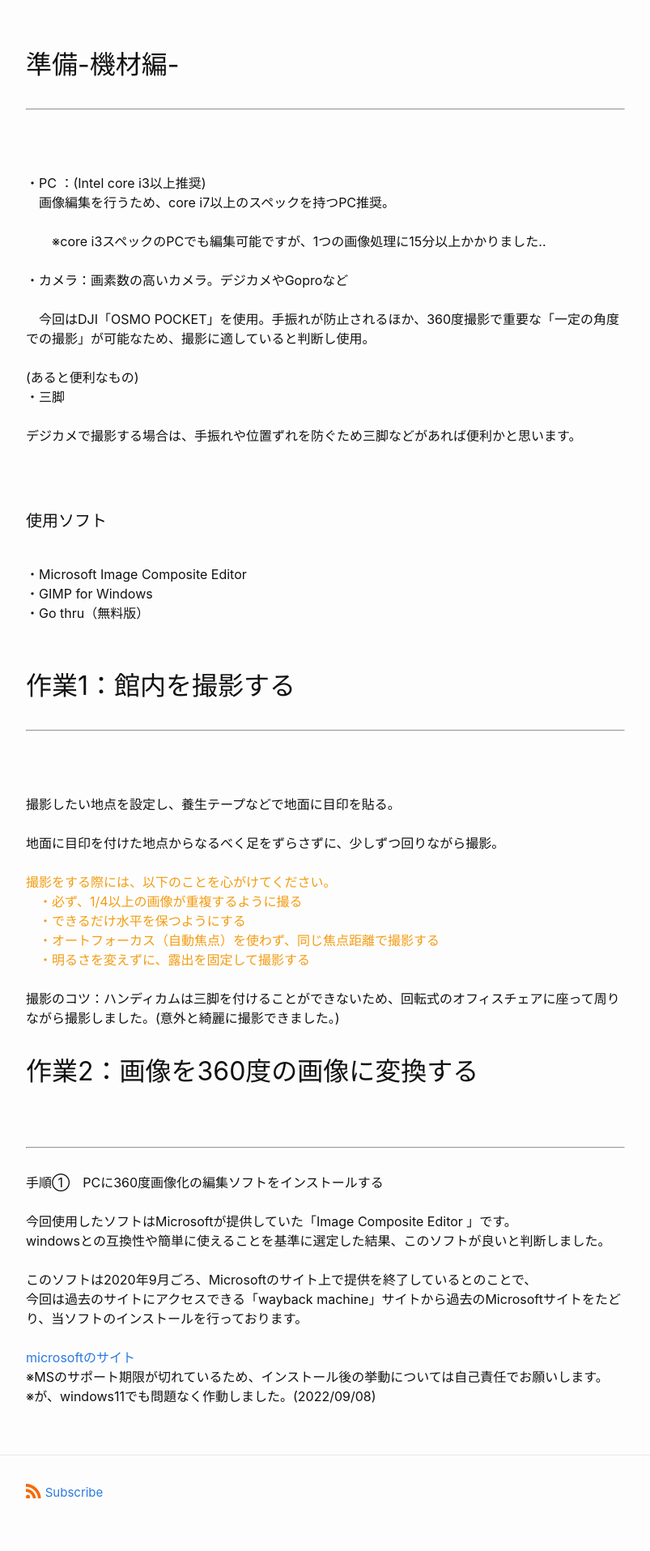
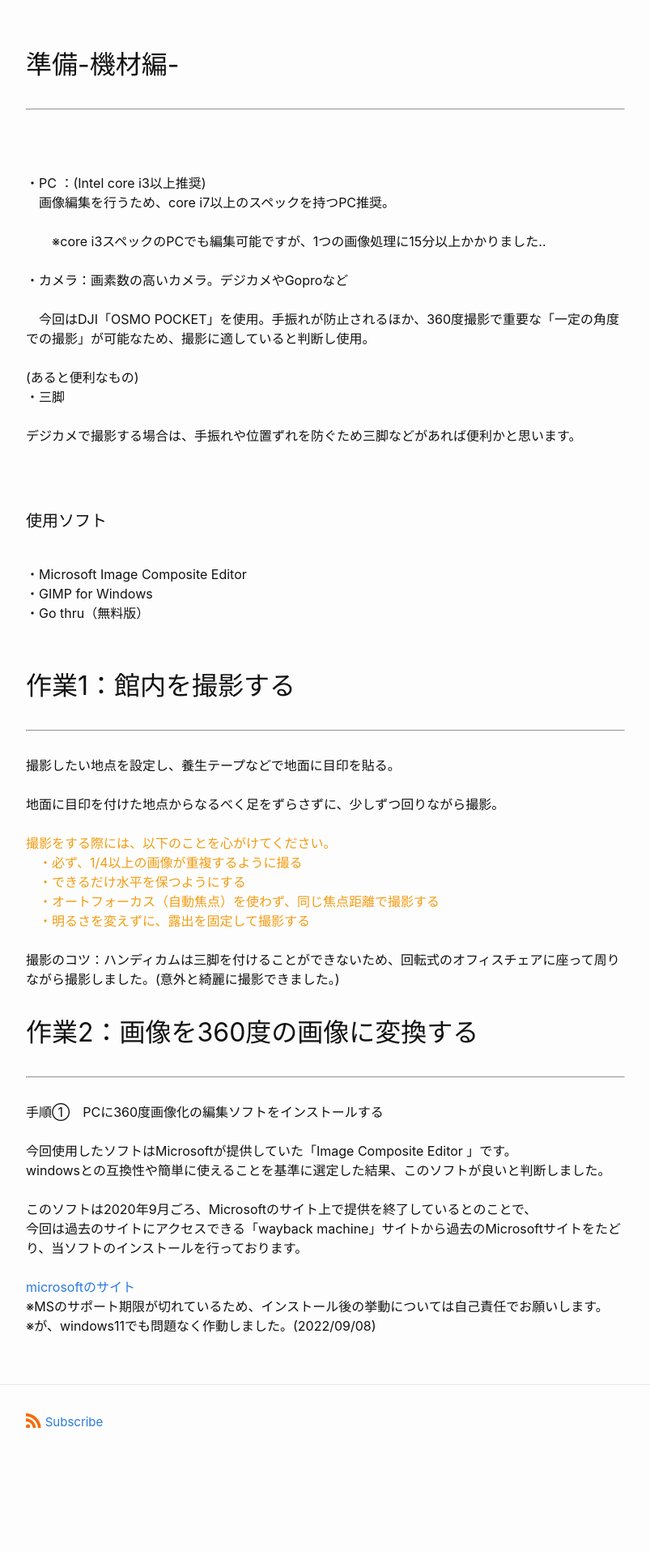
Before and after one commit to mocha-kanano/SHIORI.github.io, a Jekyll site: the page built from _posts/2022-10-19-super-short-article.md, in a window 1280 px wide. Shown: the part 1446-3361 px from the top of the page at 81% size, without its empty margins (238-1041 px from the left). Built offline with Jekyll 4.4.1, drawn with Linux system fonts in a browser that asks for light colours; after the commit the page ends 3274 px from its top, so only the background shows below that.

Commit message:
Update 2022-10-19-super-short-article.md

```diff
--- a/_posts/2022-10-19-super-short-article.md
+++ b/_posts/2022-10-19-super-short-article.md
@@ -59,7 +59,6 @@ Googleストリートビューの撮影・公開には様々な方法があり
 
 <h2 id="photo">作業1：館内を撮影する</h2>
  <hr>
-<br><br>
 撮影したい地点を設定し、養生テープなどで地面に目印を貼る。<br><br>
 地面に目印を付けた地点からなるべく足をずらさずに、少しずつ回りながら撮影。<br><br>
 
@@ -71,7 +70,7 @@ Googleストリートビューの撮影・公開には様々な方法があり
 
 撮影のコツ：ハンディカムは三脚を付けることができないため、回転式のオフィスチェアに座って周りながら撮影しました。(意外と綺麗に撮影できました。) <br>
 
-<h2 id="install">作業2：画像を360度の画像に変換する</h2><br>
+<h2 id="install">作業2：画像を360度の画像に変換する</h2>
  <hr>
 手順①　PCに360度画像化の編集ソフトをインストールする<br>
 <br>
```
